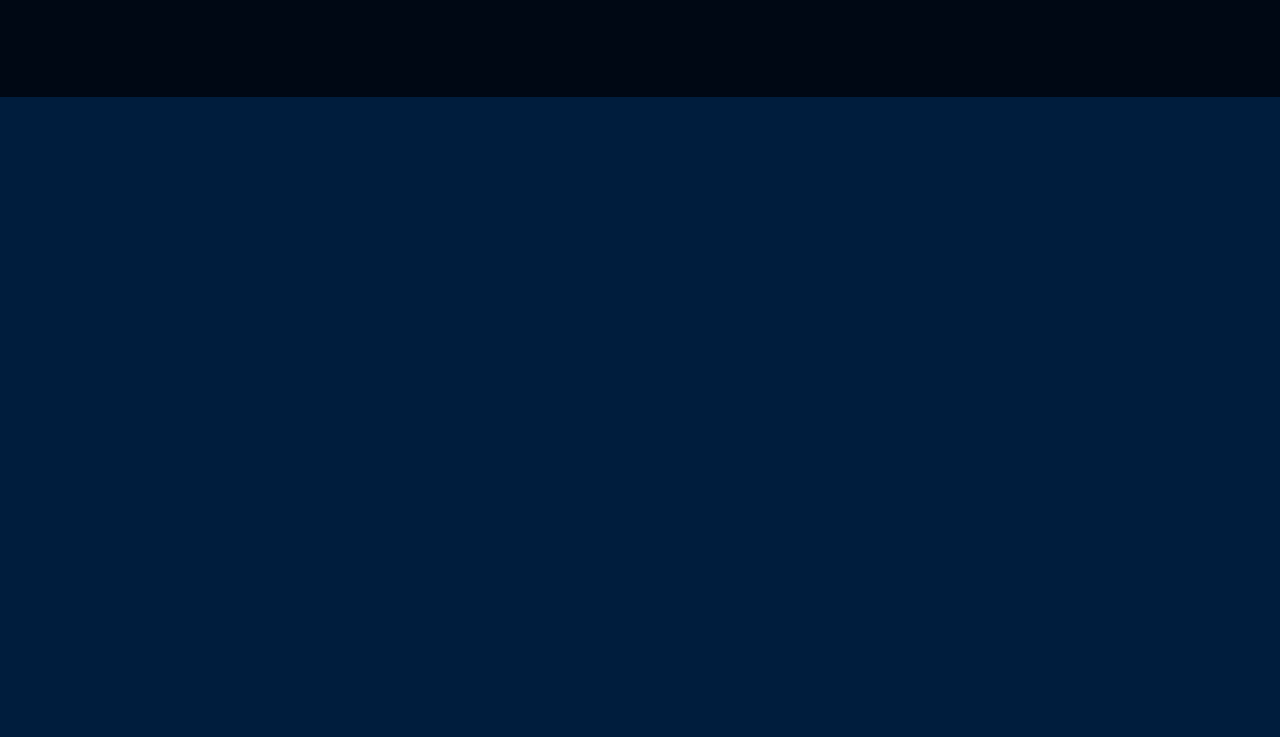
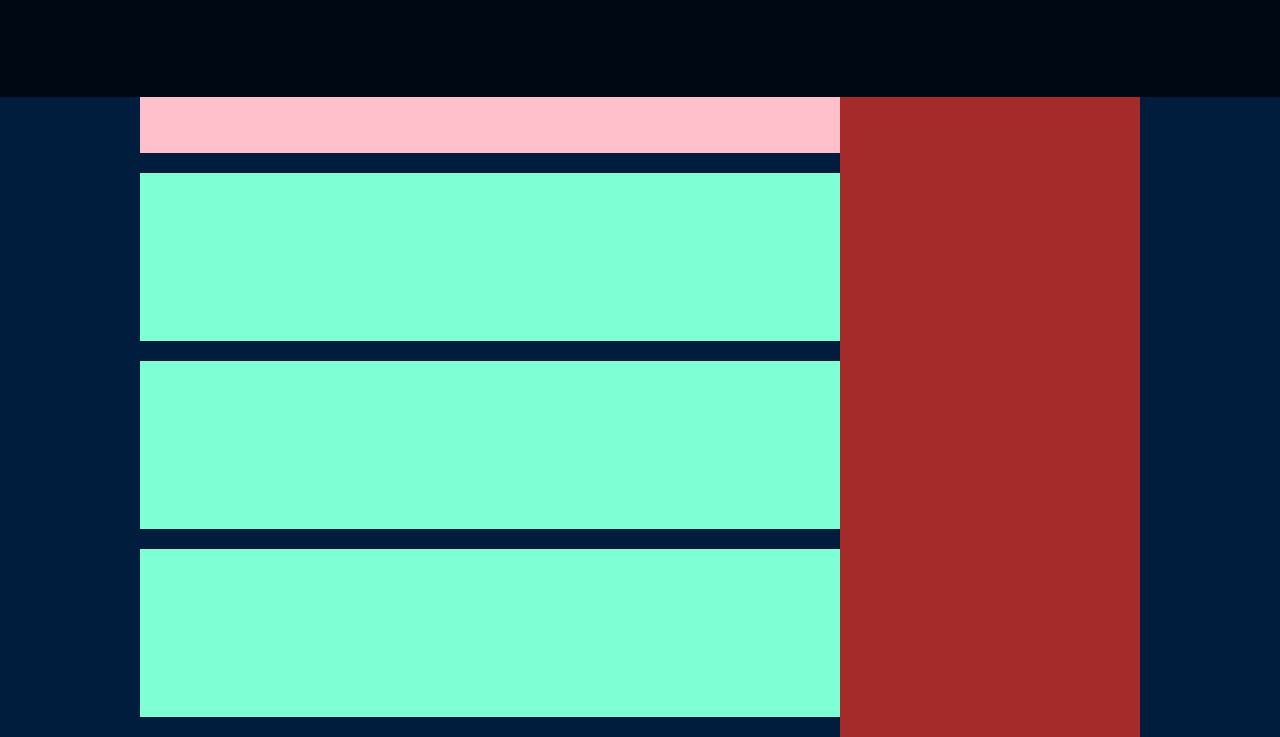
Before and after one commit to jetmdl/Portfolio, a website built with webpack: page src/index.html in a window 1280 px wide. Shown: the part 1068-1805 px from the top of the page. Built offline with nearby package versions, Linux system fonts and the light colour scheme.

Commit message:
layout for previous positions done

```diff
--- a/src/createTemplate.js
+++ b/src/createTemplate.js
@@ -50,9 +50,18 @@ export default function createTemplate(){
     topSection.id = 'topSection';
     document.querySelector('#flexContainer').appendChild(topSection);
 
+        const leftPadding = document.createElement('div');
+        leftPadding.id = 'leftPadding';
+        leftPadding.className = 'padding';
+        document.querySelector('#topSection').appendChild(leftPadding);
+
+        const topCenterContainer = document.createElement('div');
+        topCenterContainer.id = 'topCenterContainer';
+        document.querySelector('#topSection').appendChild(topCenterContainer);
+
             const profileBlurbContainer = document.createElement('div');
             profileBlurbContainer.id = 'profileBlurbContainer';
-        document.querySelector('#topSection').appendChild(profileBlurbContainer);
+            document.querySelector('#topCenterContainer').appendChild(profileBlurbContainer);
 
                 const profileBlurbTitle = document.createElement('div');
                 profileBlurbTitle.id = 'profileBlurbTitle';
@@ -83,11 +92,16 @@ export default function createTemplate(){
 
             const profilePicContainer = document.createElement('div');
             profilePicContainer.id = 'profilePicContainer';
-        document.querySelector('#topSection').appendChild(profilePicContainer);
+            document.querySelector('#topCenterContainer').appendChild(profilePicContainer);
 
                 const profilePic = document.createElement('div');
                 profilePic.id = 'profilePic';
                 document.querySelector('#profilePicContainer').appendChild(profilePic);
+
+        const rightPadding = document.createElement('div');
+        rightPadding.id = 'rightPadding';
+        rightPadding.className = 'padding';
+        document.querySelector('#topSection').appendChild(rightPadding);
 
     //Create middle content container
     const midSection = document.createElement('div');
@@ -129,4 +143,45 @@ export default function createTemplate(){
     const botSection = document.createElement('div');
     botSection.id = 'botSection';
     document.querySelector('#flexContainer').appendChild(botSection);
+
+        const botLeftPadding = document.createElement('div');
+        botLeftPadding.id = 'botLeftPadding';
+        botLeftPadding.className = 'padding';
+        document.querySelector('#botSection').appendChild(botLeftPadding);
+
+        const botContent = document.createElement('div');
+        botContent.id = 'botContent';
+        document.querySelector('#botSection').appendChild(botContent);
+
+            const positionsContainer = document.createElement('div');
+            positionsContainer.id = 'positionsContainer';
+            document.querySelector('#botContent').appendChild(positionsContainer);
+
+                const positionsTitle = document.createElement('div');
+                positionsTitle.id = 'positionsTitle';
+                document.querySelector('#positionsContainer').appendChild(positionsTitle);
+
+                const positionsOne = document.createElement('div');
+                positionsOne.id = 'positionsOne';
+                positionsOne.className = 'positions';
+                document.querySelector('#positionsContainer').appendChild(positionsOne);
+
+                const positionsTwo = document.createElement('div');
+                positionsTwo.id = 'positionsTwo';
+                positionsTwo.className = 'positions';
+                document.querySelector('#positionsContainer').appendChild(positionsTwo);
+
+                const positionsThree = document.createElement('div');
+                positionsThree.id = 'positionsOne';
+                positionsThree.className = 'positions';
+                document.querySelector('#positionsContainer').appendChild(positionsThree);
+
+            const contactContainer = document.createElement('div');
+            contactContainer.id = 'contactContainer';
+            document.querySelector('#botContent').appendChild(contactContainer);
+
+        const botRightPadding = document.createElement('div');
+        botRightPadding.id = 'botRightPadding';
+        botRightPadding.className = 'padding';
+        document.querySelector('#botSection').appendChild(botRightPadding);
 }
--- a/src/style.css
+++ b/src/style.css
@@ -117,9 +117,24 @@ body {
     justify-content: center;
 }
 
+.padding {
+    width: 260px;
+    height: 100%;
+    /* background-color: aquamarine; */
+}
+
+#topCenterContainer {
+    display: flex;
+    height: 100%;
+    width: 1250px;
+    max-width: 1250px;
+    align-items: center;
+    justify-content: center;
+}
+
 #profileBlurbContainer {
     /* background-color: #ffc300; */
-    width: 800px;
+    width: 900px;
     height: 600px;
     margin-right: 30px;
     display: flex;
@@ -157,12 +172,12 @@ p {
 
 #profilePicContainer {
     /* background-color: #ffc300; */
-    width: 600px;
+    width: 400px;
     height: 600px;
     margin-left: 30px;
     display: flex;
     flex-direction: column;
-    align-items: center;
+    align-items: end;
     justify-content: center;
 }
 
@@ -249,4 +264,47 @@ p {
     width: 100%;
     max-width: 100vw;
     background-color: var(--blue2);
+    display: flex;
+    align-items: center;
+    justify-content: center;
 }
+
+#botContent {
+    display: flex;
+    height: 100%;
+    width: 1250px;
+    max-width: 1250px;
+    align-items: center;
+    justify-content: center;
+}
+
+#positionsContainer {
+    display: flex;
+    flex-direction: column;
+    height: 100%;
+    width: 700px;
+    align-items: center;
+    justify-content: center;
+    flex-grow: 1;
+}
+
+#positionsTitle {
+    width: 100%;
+    height: 100px;
+    background-color: pink;
+    margin-bottom: 20px;
+}
+
+.positions {
+    width: 100%;
+    height: 300px;
+    background-color: aquamarine;
+    margin-bottom: 20px;
+}
+
+#contactContainer {
+    width: 300px;
+    height: 100%;
+    background-color: brown;
+    flex-grow: 1;
+}
```
Lines whose indentation alone changed are shown as unchanged.
